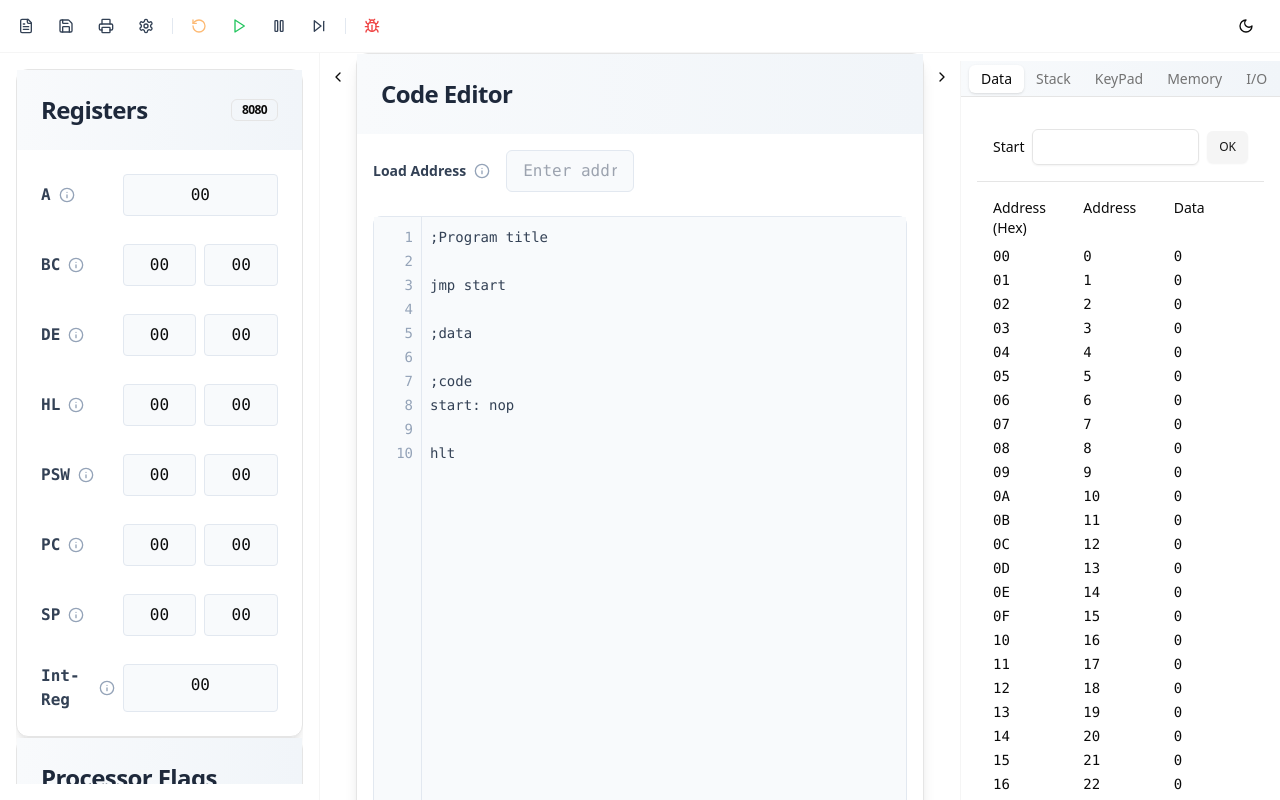
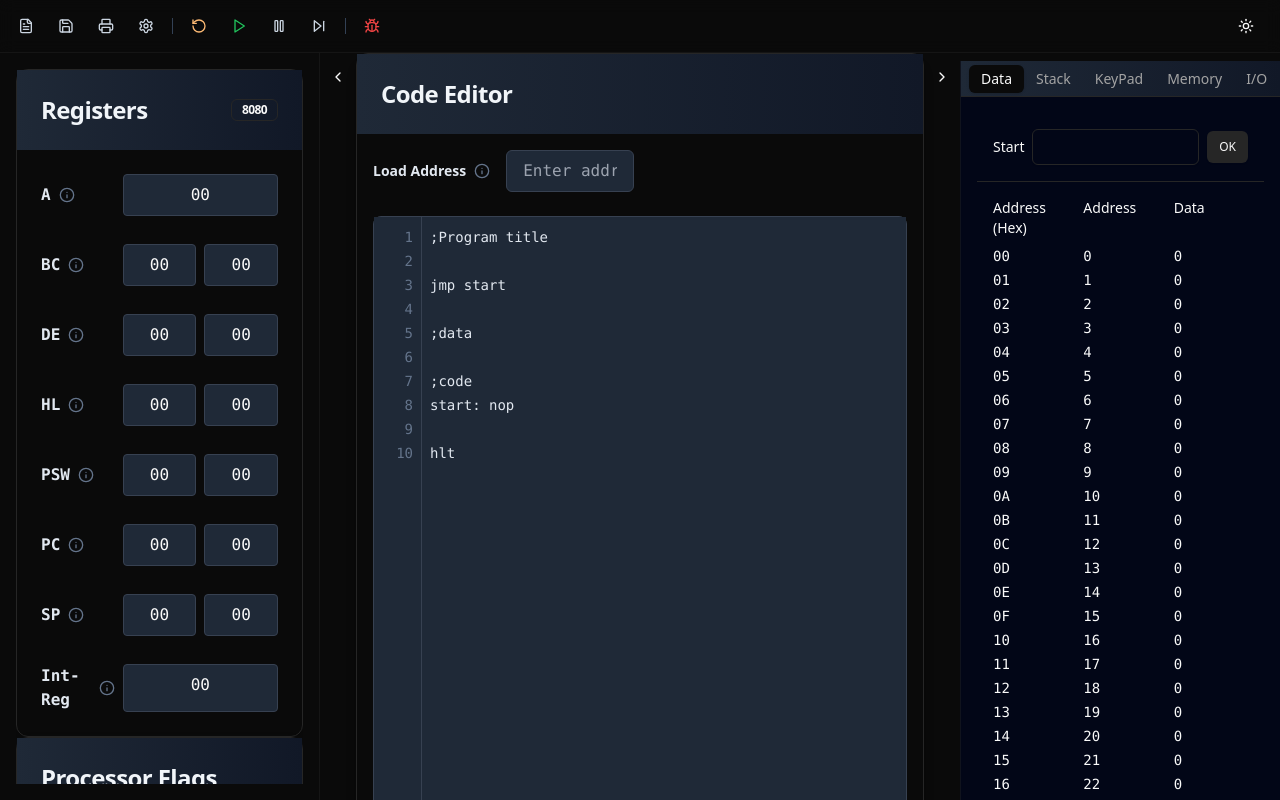
Before and after one commit to TechExplorerAnish/gnu8085sim, a React (Vite) app: page / in a window 1280 px wide. Built offline with nearby package versions, Linux system fonts and the light colour scheme.

Commit message:
change default theme from light to dark

```diff
--- a/src/components/mycomponents/Layout.jsx
+++ b/src/components/mycomponents/Layout.jsx
@@ -17,7 +17,7 @@ import AssemblerMessage from "./AssemblerMessage";
 import FlagPanel  from "./FlagPanel"
 
 export default function Layout() {
-  const [theme, setTheme] = useState("light");
+  const [theme, setTheme] = useState("dark");
   const [leftSidebarOpen, setLeftSidebarOpen] = useState(true);
   const [rightSidebarOpen, setRightSidebarOpen] = useState(true);
 
```
